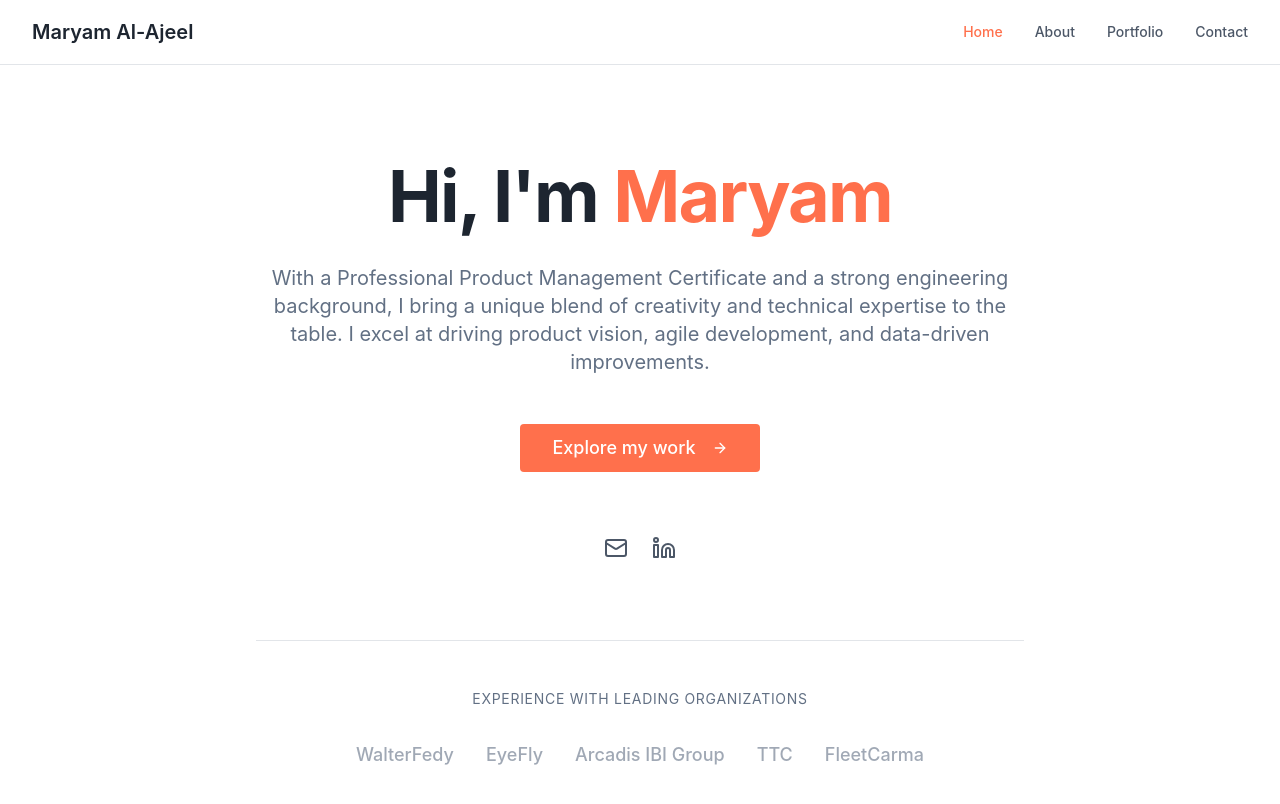
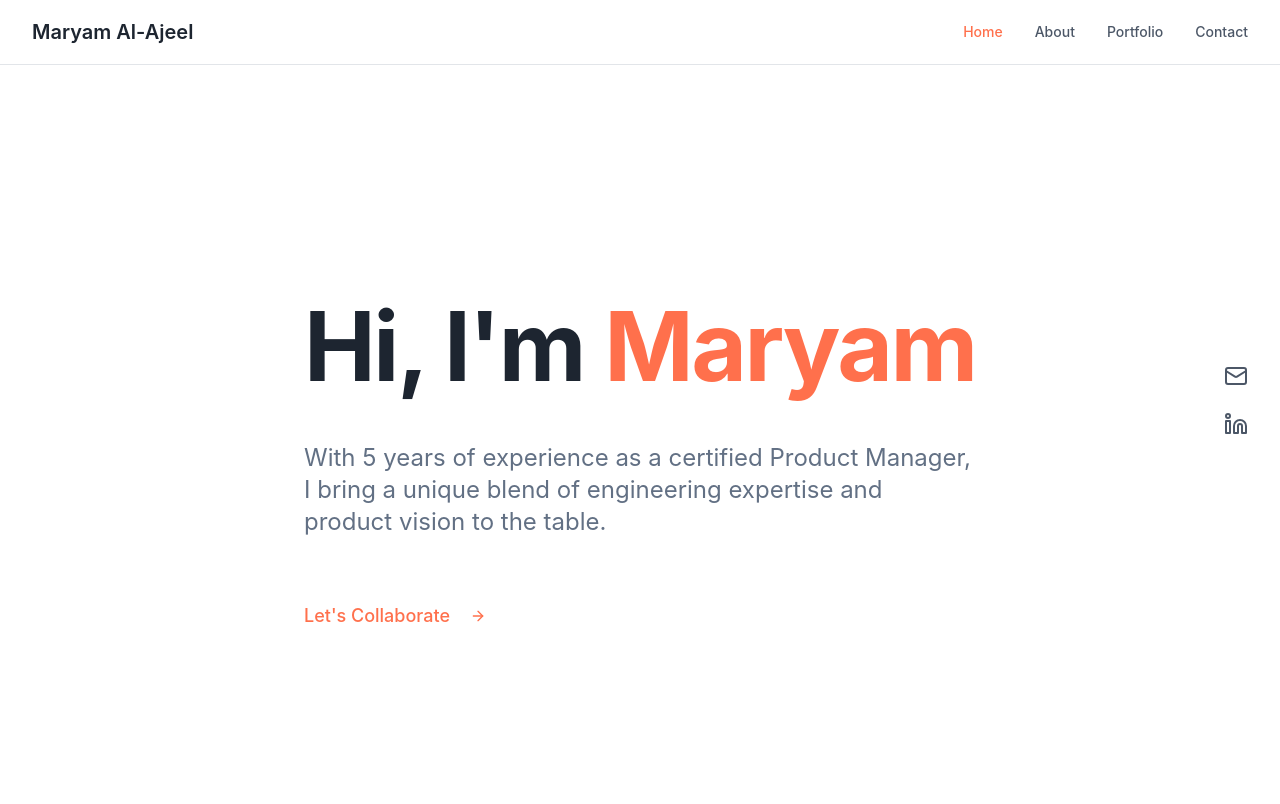
Before and after one commit to malajeel/majeel-portfolio, a React (Vite) app: page / in a window 1280 px wide. Shown: the top 804 px of the page. Built offline with nearby package versions, Linux system fonts and the light colour scheme.

Commit message:
Refactor: Update landing page design
Update the landing page to match the provided design reference, focusing on layout and typography.

```diff
--- a/src/pages/Home.tsx
+++ b/src/pages/Home.tsx
@@ -4,69 +4,55 @@ import { Button } from "@/components/ui/button";
 
 const Home = () => {
   return (
-    <div className="min-h-screen flex items-center justify-center px-6 sm:px-8">
-      <div className="max-w-4xl mx-auto text-center animate-fade-in">
+    <div className="min-h-screen flex items-center justify-center px-6 sm:px-8 relative">
+      {/* Social Links - Right Side */}
+      <div className="fixed right-8 top-1/2 transform -translate-y-1/2 flex flex-col space-y-6 z-10">
+        <a
+          href="mailto:maryam.alajeel@example.com"
+          className="flex items-center text-nav-text hover:text-coral transition-colors"
+          aria-label="Email"
+        >
+          <Mail size={24} />
+        </a>
+        <a
+          href="https://linkedin.com/in/maryam-alajeel"
+          target="_blank"
+          rel="noopener noreferrer"
+          className="flex items-center text-nav-text hover:text-coral transition-colors"
+          aria-label="LinkedIn"
+        >
+          <Linkedin size={24} />
+        </a>
+      </div>
+
+      {/* Main Content */}
+      <div className="max-w-4xl mx-auto animate-fade-in">
         {/* Main Headline */}
-        <div className="mb-8">
-          <h1 className="text-hero">
+        <div className="mb-12">
+          <h1 className="text-6xl md:text-8xl font-bold leading-tight tracking-tight text-left">
             Hi, I'm <span className="text-coral">Maryam</span>
           </h1>
         </div>
 
         {/* Professional Summary */}
-        <div className="mb-12 max-w-3xl mx-auto">
-          <p className="text-body-large text-muted-foreground">
-            With a Professional Product Management Certificate and a strong engineering background,
-            I bring a unique blend of creativity and technical expertise to the table.
-            I excel at driving product vision, agile development, and data-driven improvements.
+        <div className="mb-16 max-w-2xl">
+          <p className="text-xl md:text-2xl leading-relaxed text-muted-foreground text-left">
+            With 5 years of experience as a certified Product Manager, I bring a
+            unique blend of engineering expertise and product vision to the table.
           </p>
         </div>
 
         {/* Call to Action */}
-        <div className="mb-16">
+        <div className="text-left">
           <Link to="/portfolio">
             <Button
-              size="lg"
-              className="bg-coral hover:bg-coral/90 text-coral-foreground px-8 py-6 text-lg font-medium group"
+              variant="ghost"
+              className="text-coral hover:text-coral/80 text-lg font-medium p-0 h-auto group"
             >
-              Explore my work
-              <ArrowRight className="ml-2 h-5 w-5 group-hover:translate-x-1 transition-transform" />
+              Let's Collaborate
+              <ArrowRight className="ml-3 h-5 w-5 group-hover:translate-x-1 transition-transform" />
             </Button>
           </Link>
-        </div>
-
-        {/* Social Links */}
-        <div className="flex justify-center space-x-6">
-          <a
-            href="mailto:maryam.alajeel@example.com"
-            className="flex items-center text-nav-text hover:text-coral transition-colors"
-            aria-label="Email"
-          >
-            <Mail size={24} />
-          </a>
-          <a
-            href="https://linkedin.com/in/maryam-alajeel"
-            target="_blank"
-            rel="noopener noreferrer"
-            className="flex items-center text-nav-text hover:text-coral transition-colors"
-            aria-label="LinkedIn"
-          >
-            <Linkedin size={24} />
-          </a>
-        </div>
-
-        {/* Company Logos Section */}
-        <div className="mt-20 pt-12 border-t border-border">
-          <p className="text-sm text-muted-foreground mb-8 uppercase tracking-wider">
-            Experience with leading organizations
-          </p>
-          <div className="flex flex-wrap justify-center items-center gap-8 opacity-60">
-            <div className="text-lg font-medium text-muted-foreground">WalterFedy</div>
-            <div className="text-lg font-medium text-muted-foreground">EyeFly</div>
-            <div className="text-lg font-medium text-muted-foreground">Arcadis IBI Group</div>
-            <div className="text-lg font-medium text-muted-foreground">TTC</div>
-            <div className="text-lg font-medium text-muted-foreground">FleetCarma</div>
-          </div>
         </div>
       </div>
     </div>
```
